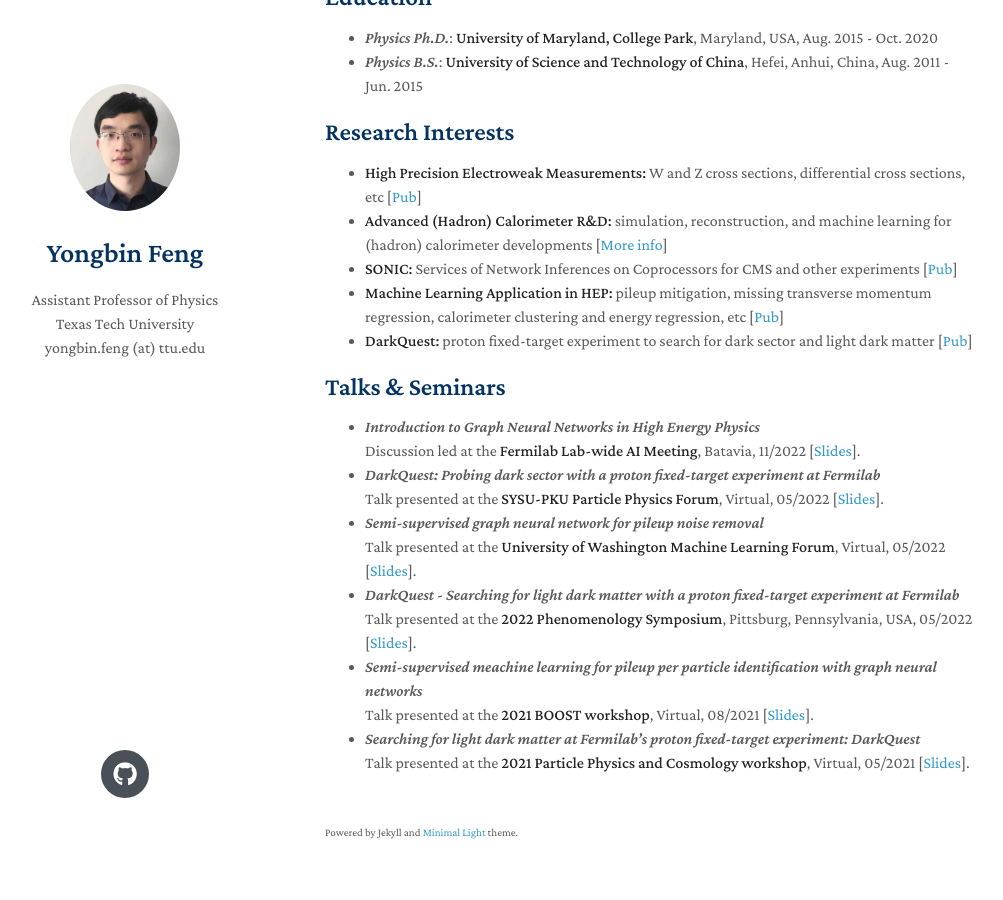
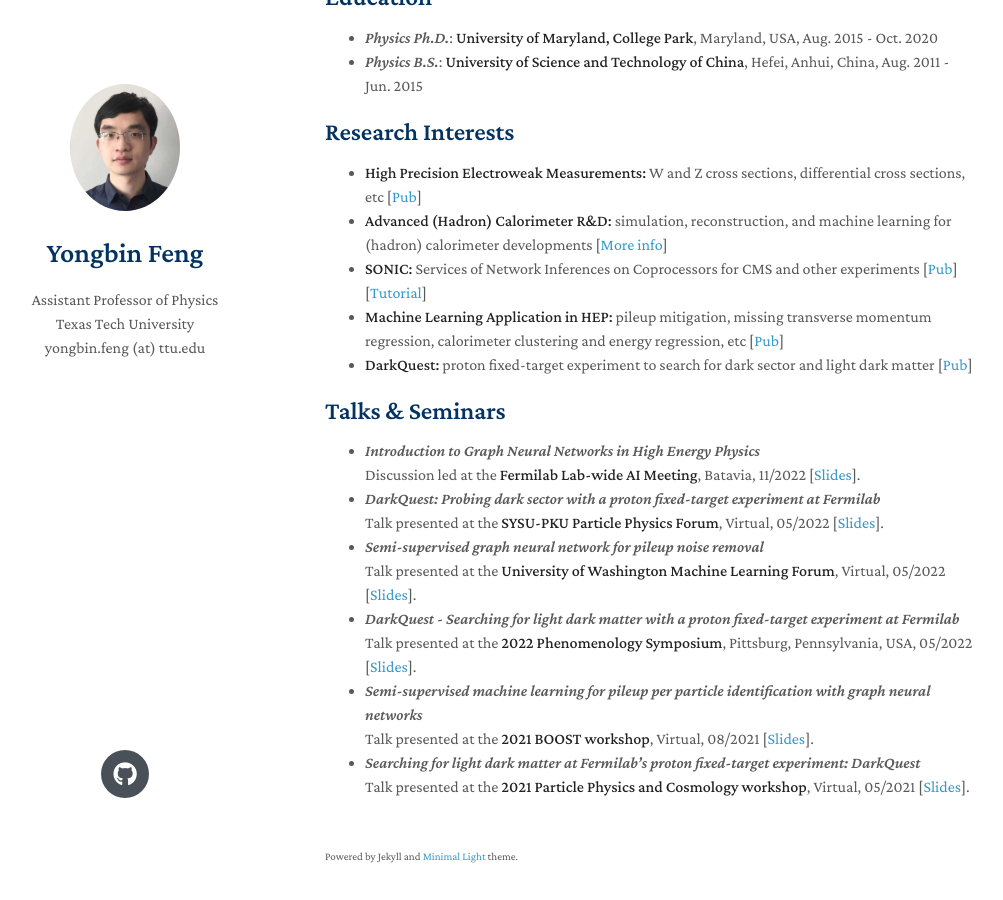
Before and after one commit to yongbinfeng/yongbinfeng.github.io, a Jekyll site: the page built from index.md, in a window 1280 px wide and 900 px high, scrolled down 492 px. Shown: the whole window, without its empty margins (145-1148 px from the left). Built offline with Jekyll 4.4.1, drawn with Linux system fonts in a browser that asks for light colours; nearby versions of some CDN libraries; a style sheet for code colours, icons or effects is not loaded; our own code applies the rules of GitHub Pages for plain Markdown files.

Commit message:
one more link

```diff
--- a/index.md
+++ b/index.md
@@ -25,7 +25,7 @@ Batavia, Illinois, USA, Nov. 2020 - Jul. 2024
 
 - **High Precision Electroweak Measurements:** W and Z cross sections, differential cross sections, etc [<a href="https://arxiv.org/abs/2408.03744">Pub</a>]
 - **Advanced (Hadron) Calorimeter R&D:** simulation, reconstruction, and machine learning for (hadron) calorimeter developments [<a href="https://www.depts.ttu.edu/phas/apdl/index.php">More info</a>]
-- **SONIC:** Services of Network Inferences on Coprocessors for CMS and other experiments [<a href="https://arxiv.org/abs/2402.15366">Pub</a>]
+- **SONIC:** Services of Network Inferences on Coprocessors for CMS and other experiments [<a href="https://arxiv.org/abs/2402.15366">Pub</a>] [<a href="https://yongbinfeng.gitbook.io/sonictutorial">Tutorial</a>]
 - **Machine Learning Application in HEP:** pileup mitigation, missing transverse momentum regression, calorimeter clustering and energy regression, etc [<a href="https://arxiv.org/abs/2203.15823">Pub</a>]
 - **DarkQuest:** proton fixed-target experiment to search for dark sector and light dark matter [<a href="https://arxiv.org/abs/2203.08322">Pub</a>]
 
@@ -43,7 +43,7 @@ Batavia, Illinois, USA, Nov. 2020 - Jul. 2024
 - <em>DarkQuest - Searching for light dark matter with a proton fixed-target experiment at Fermilab</em>
   <br>
   Talk presented at the **2022 Phenomenology Symposium**, Pittsburg, Pennsylvania, USA, 05/2022 [<a href="files/slides/DQ_Pheno_May9th_v0.pdf">Slides</a>].
-- <em>Semi-supervised meachine learning for pileup per particle identification with graph neural networks</em>
+- <em>Semi-supervised machine learning for pileup per particle identification with graph neural networks</em>
   <br>
   Talk presented at the **2021 BOOST workshop**, Virtual, 08/2021 [<a href="files/slides/GNNPUPPI_BOOST.pdf">Slides</a>].
 - <em>Searching for light dark matter at Fermilab's proton fixed-target experiment: DarkQuest</em>
```
